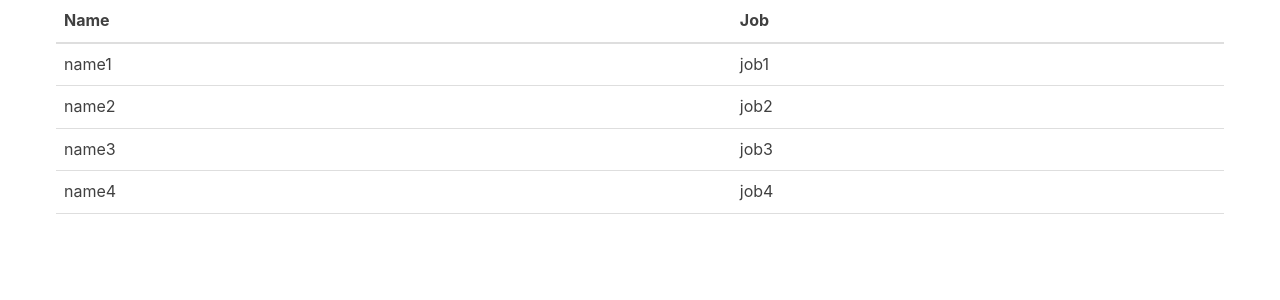
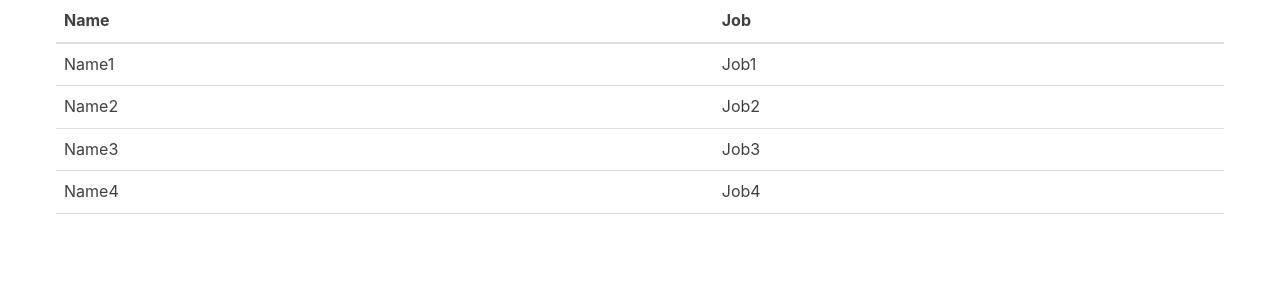
Before and after one commit to Conan1985/react-tutorial, a React (Create React App) app: page / in a window 1280 px wide. Shown: the top 300 px of the page. Built offline with nearby package versions, Linux system fonts and the light colour scheme.

Commit message:
Make simpel components

```diff
--- a/src/App.js
+++ b/src/App.js
@@ -6,7 +6,7 @@ class App extends Component {
     render() {
         return (
             <div className="container">
-                <Table></Table>
+                <Table />
             </div>
         )
     }
--- a/src/Table.js
+++ b/src/Table.js
@@ -1,34 +1,46 @@
 import React from 'react';
 import {Component} from 'react';
 
-class Table extends Component {
-    render() {
+const TableHeader = () => {
     return (
-            <table>
         <thead>
         <tr>
             <th>Name</th>
             <th>Job</th>
         </tr>
         </thead>
+    )
+};
+
+const TableBody = () => {
+    return (
         <tbody>
         <tr>
-                    <td>name1</td>
-                    <td>job1</td>
+            <td>Name1</td>
+            <td>Job1</td>
         </tr>
         <tr>
-                    <td>name2</td>
-                    <td>job2</td>
+            <td>Name2</td>
+            <td>Job2</td>
         </tr>
         <tr>
-                    <td>name3</td>
-                    <td>job3</td>
+            <td>Name3</td>
+            <td>Job3</td>
         </tr>
         <tr>
-                    <td>name4</td>
-                    <td>job4</td>
+            <td>Name4</td>
+            <td>Job4</td>
         </tr>
         </tbody>
+    )
+};
+
+class Table extends Component {
+    render() {
+        return (
+            <table>
+                <TableHeader/>
+                <TableBody/>
             </table>
         )
     }
```
Also changed, not shown: 1 other file (tests, documents, lock files or other folders). Lines whose indentation alone changed are shown as unchanged.
